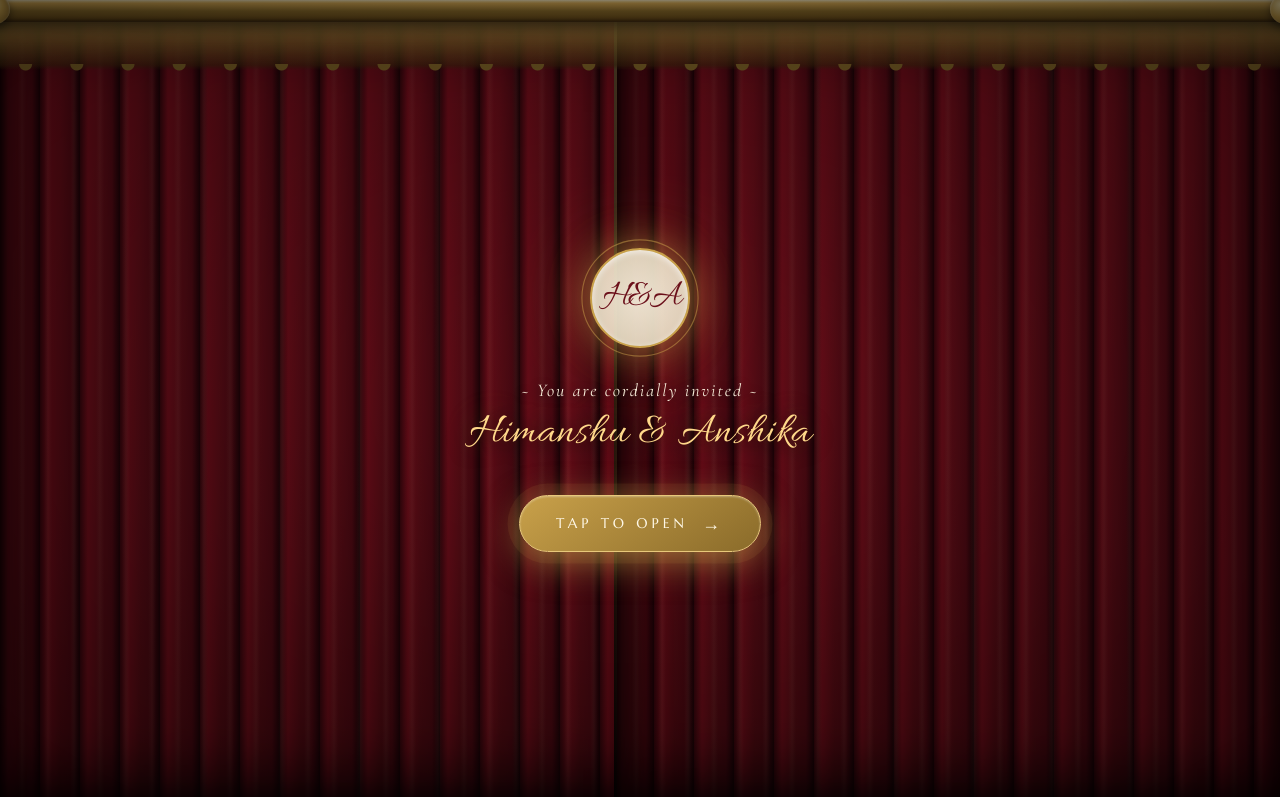
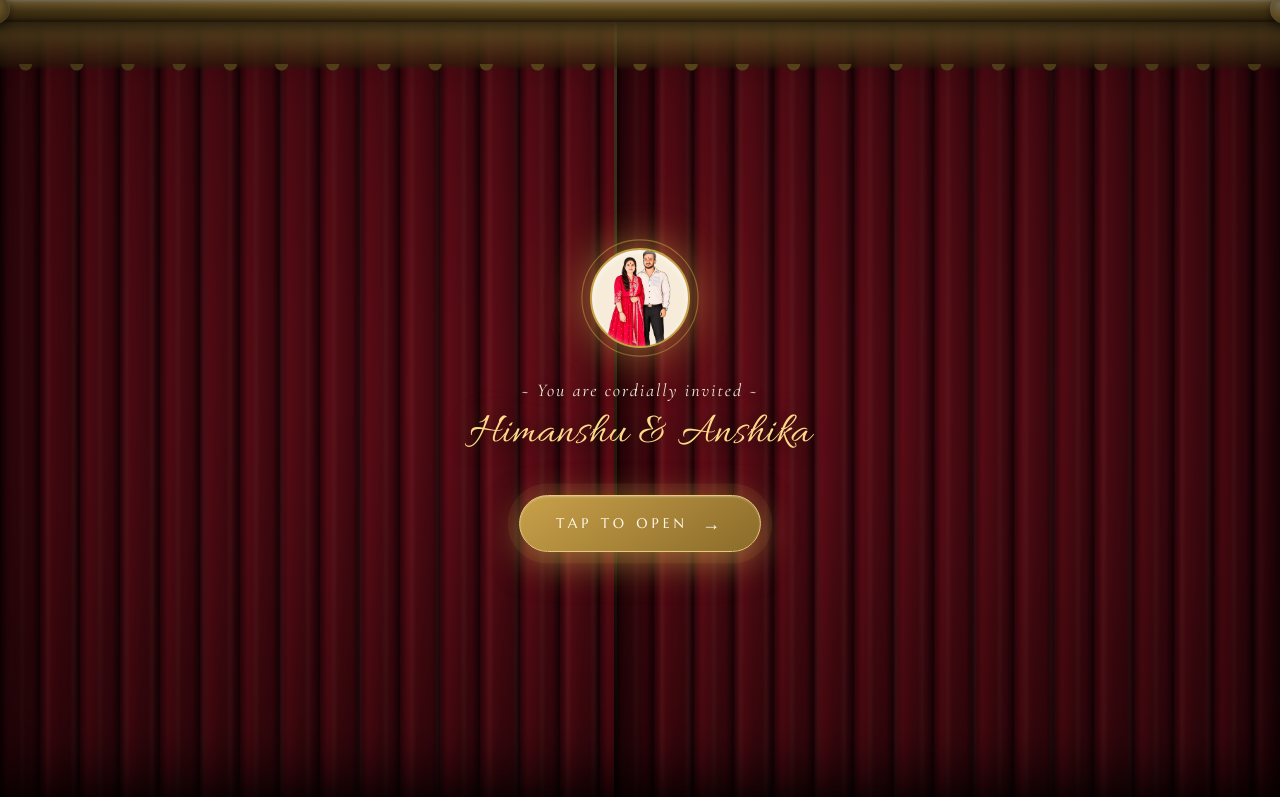
Before and after one commit to AMANJOT-SINGH-DREAM/Himanshu-Anshika, a plain HTML site: page index.html in a window 1280 px wide. Shown: the top 797 px of the page. Drawn offline with nearby package versions, Linux system fonts and the light colour scheme.

Commit message:
Update landing monogram and background styles

```diff
--- a/index.html
+++ b/index.html
@@ -229,7 +229,11 @@
     border:2px solid #c9a14a;
     border-radius:50%;
     display:flex;align-items:center;justify-content:center;
-    background:radial-gradient(circle, rgba(246,236,217,.95), rgba(232,220,192,.9));
+    background-image:url('./pic.png');
+    background-size:cover;
+    background-position:center;
+    background-repeat:no-repeat;
+    background-color:var(--cream);
     box-shadow:
       0 0 40px rgba(201,161,74,.6),
       0 0 80px rgba(201,161,74,.3),
@@ -247,11 +251,7 @@
     transform:scale(1.15);
   }
   .landing-monogram span{
-    font-family:'Allura',cursive;
-    font-size:38px;
-    color:#6b0f1a;
-    line-height:1;
-    letter-spacing:-4px;
+    display:none;
   }
   @keyframes glow{
     from{box-shadow:0 0 40px rgba(201,161,74,.6), 0 0 80px rgba(201,161,74,.3), inset 0 2px 6px rgba(255,255,255,.7)}
@@ -1054,7 +1054,7 @@
   <div class="pelmet"></div>
 
   <div class="landing-overlay" id="landingOverlay">
-    <div class="landing-monogram"><span>H&amp;A</span></div>
+    <div class="landing-monogram" role="img" aria-label="Himanshu and Anshika image"></div>
     <div class="landing-invited">~ You are cordially invited ~</div>
     <div class="landing-names">Himanshu &amp; Anshika</div>
     <button class="tap-btn" id="openBtn" type="button">Tap to Open</button>
```
